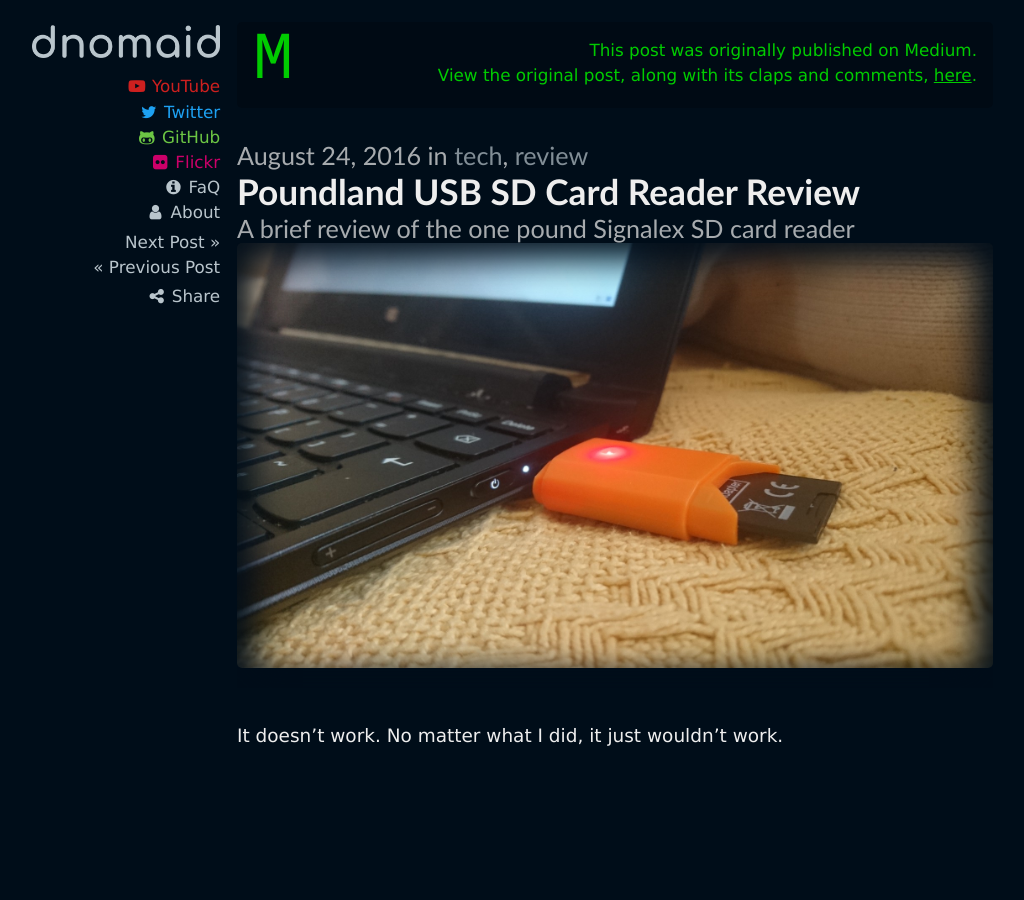
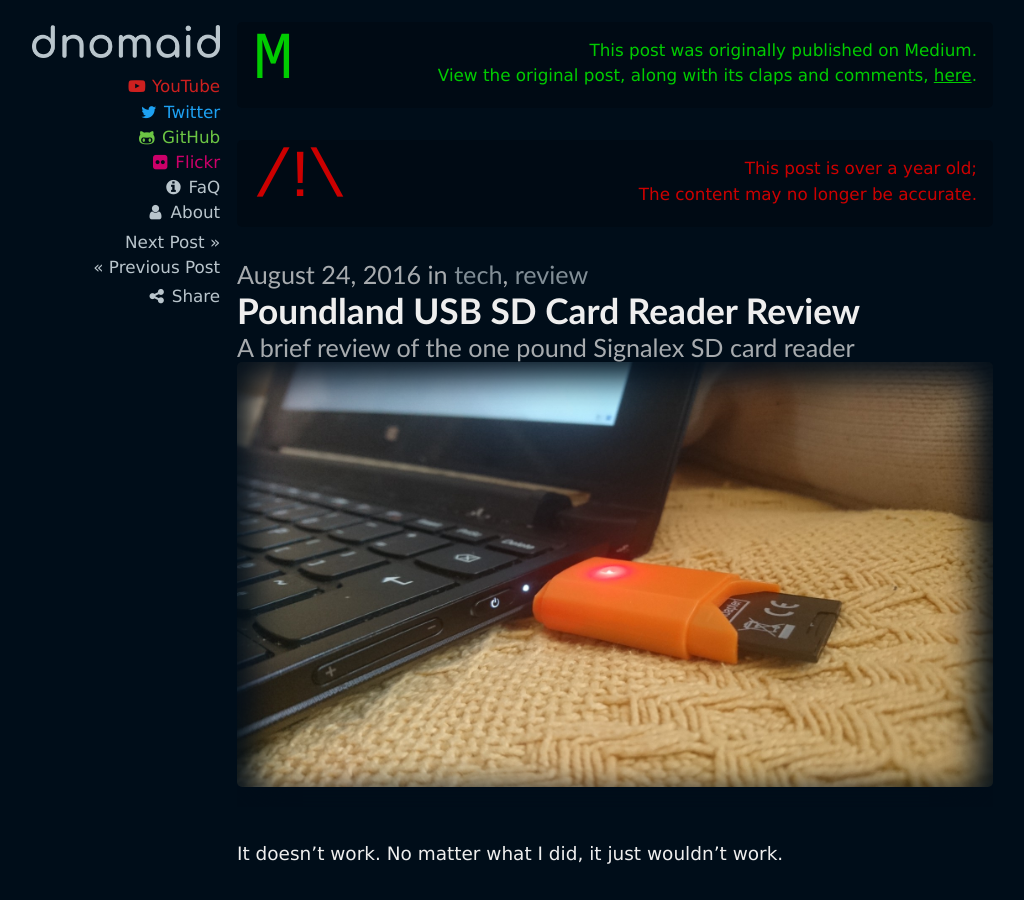
Before and after one commit to tomfishemoji/tomfishemoji.github.io, a Jekyll site: the page built from _posts/2016-08-24-Poundland-USB-SD-Card-Reader-Review.md, in a window 1280 px wide. Shown: the whole page, without its empty margins (151-1175 px from the left). Built offline with Jekyll 4.4.1, drawn with Linux system fonts in a browser that asks for light colours.

Commit message:
More post notice fixes

```diff
--- a/_includes/post-meta.html
+++ b/_includes/post-meta.html
@@ -14,8 +14,27 @@
 
   {% if page.outdated %}
     <div class="post-notice warn">
-    <p style="margin-top: 0;">This post has been flagged as outdated.<br>Please note that the content may no longer be accurate.</p>
+      <p style="margin-top: 0;">This post has been <a href="https://github.com/mrdnomaid/mrdnomaid.github.io/blob/master/{{ page.path }}">manually flagged</a> as outdated;<br>The content is no longer accurate.</p>
     </div>
+  {% endif %}
+
+
+  {% capture unix %}{{ 'now' | date: '%s' }}{% endcapture %}
+  {% capture postedat %}{{ page.date | date: '%s' }}{% endcapture %}
+
+  <!-- Debug -->
+  <!-- <h1>{{ unix }}</h1>
+  <h1>{{ postedat }}</h1>
+  <h1>{{ unix | minus: postedat }}</h1> -->
+
+  {% if unix | minus: postedat >= 31104000 %}
+    {% if page.category contains 'tutorial' or page.category contains 'review' %}
+      {% unless page.outdated %}
+        <div class="post-notice warn">
+          <p style="margin-top: 0;">This post is over a year old;<br>The content <span title="This has been flagged automatically">may</span> no longer be accurate.</p>
+        </div>
+      {% endunless %}
+    {% endif %}
   {% endif %}
 
 
```
Lines whose indentation alone changed are shown as unchanged.
